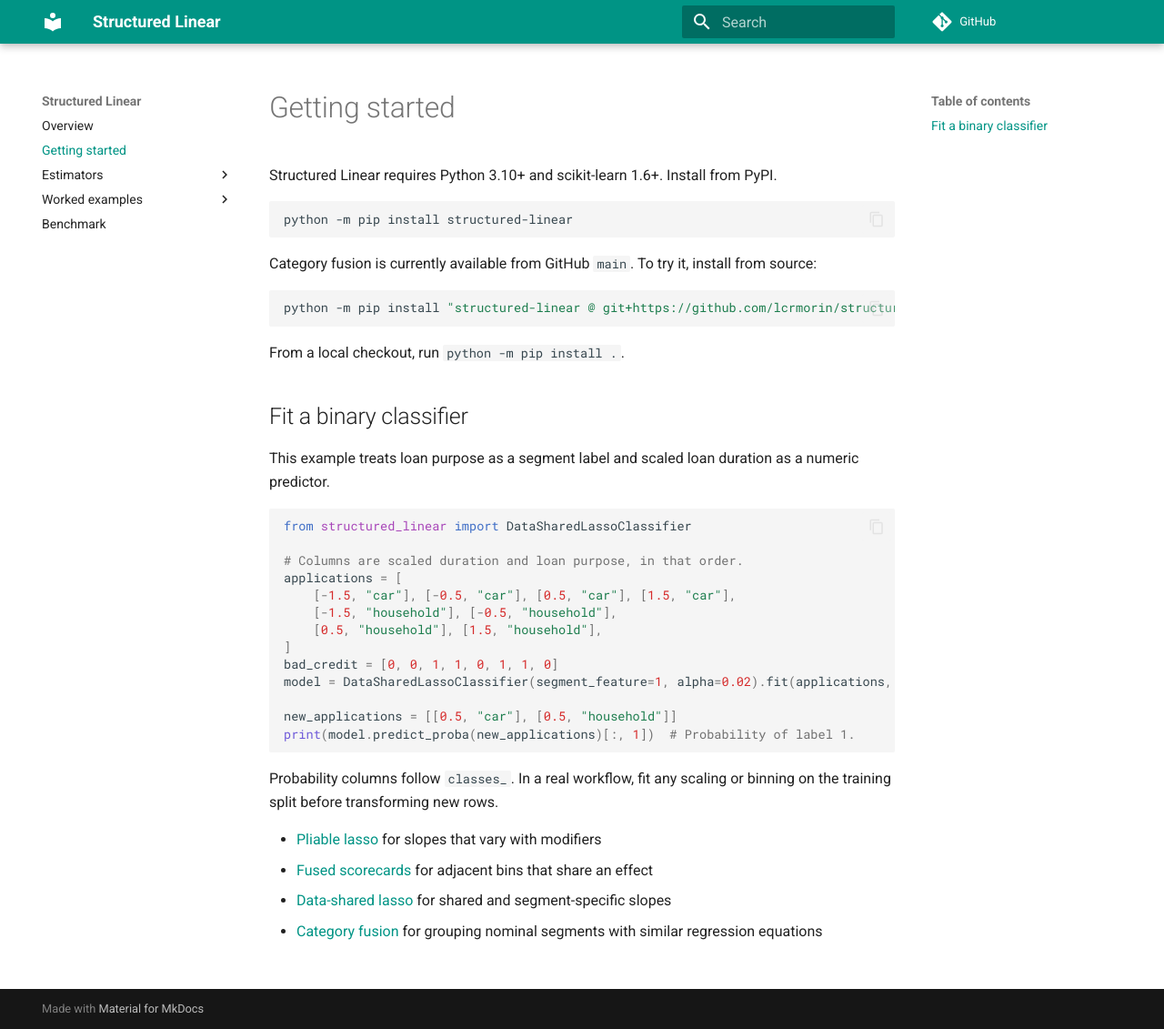
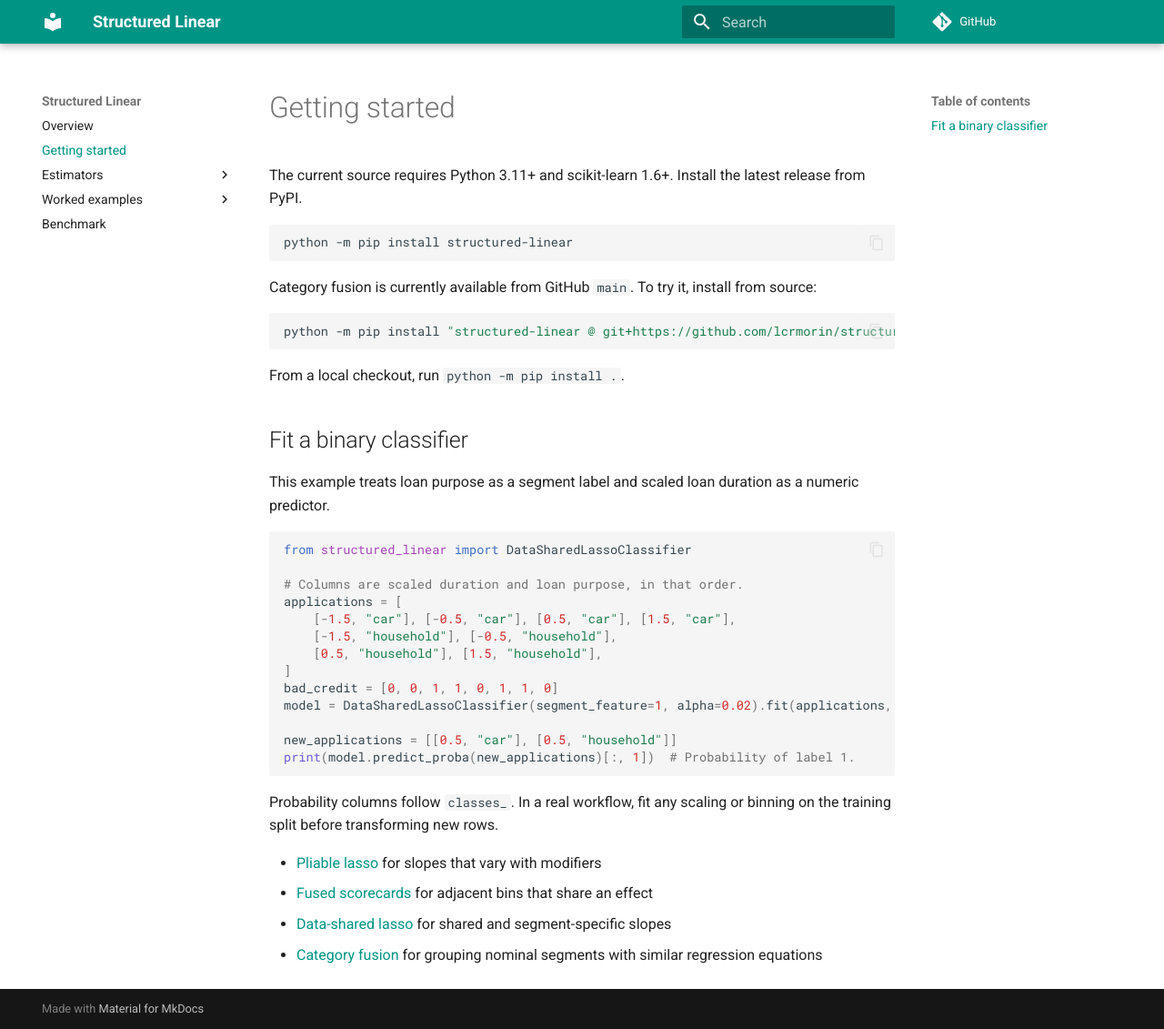
Before and after one commit to lcrmorin/pliable-lasso, an MkDocs documentation site: the page built from docs/getting-started.md, in a window 1280 px wide and 1131 px high. Shown: the whole window at 91% size. Built offline with MkDocs 1.6.1 and Material for MkDocs 9.7.7, drawn with Linux system fonts in a browser that asks for light colours; comment, search, counter and statistics services are not loaded.

Commit message:
Raise the minimum Python version to 3.11 (#16)

````diff
--- a/docs/getting-started.md
+++ b/docs/getting-started.md
@@ -1,6 +1,6 @@
 # Getting started
 
-Structured Linear requires Python 3.10+ and scikit-learn 1.6+. Install from PyPI.
+The current source requires Python 3.11+ and scikit-learn 1.6+. Install the latest release from PyPI.
 
 ```bash
 python -m pip install structured-linear
--- a/pyproject.toml
+++ b/pyproject.toml
@@ -7,7 +7,7 @@ name = "structured-linear"
 version = "0.1.0"
 description = "Structured linear models for regression and binary classification"
 readme = "README.md"
-requires-python = ">=3.10"
+requires-python = ">=3.11"
 license = "BSD-3-Clause"
 license-files = ["LICENSE"]
 authors = [{name = "Lucas Morin"}]
````
Also changed, not shown: README.md (+1 -1 lines), 1 other file.
